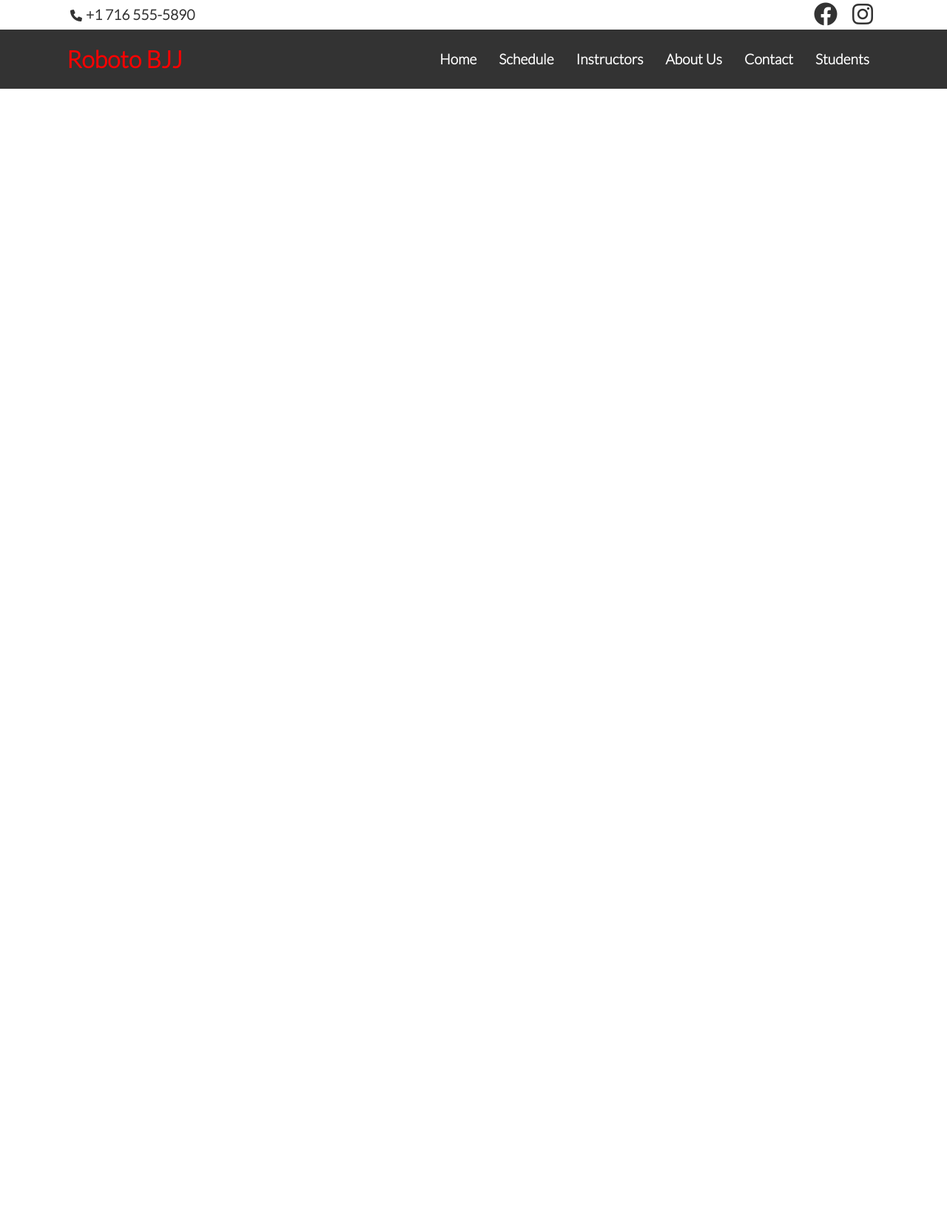
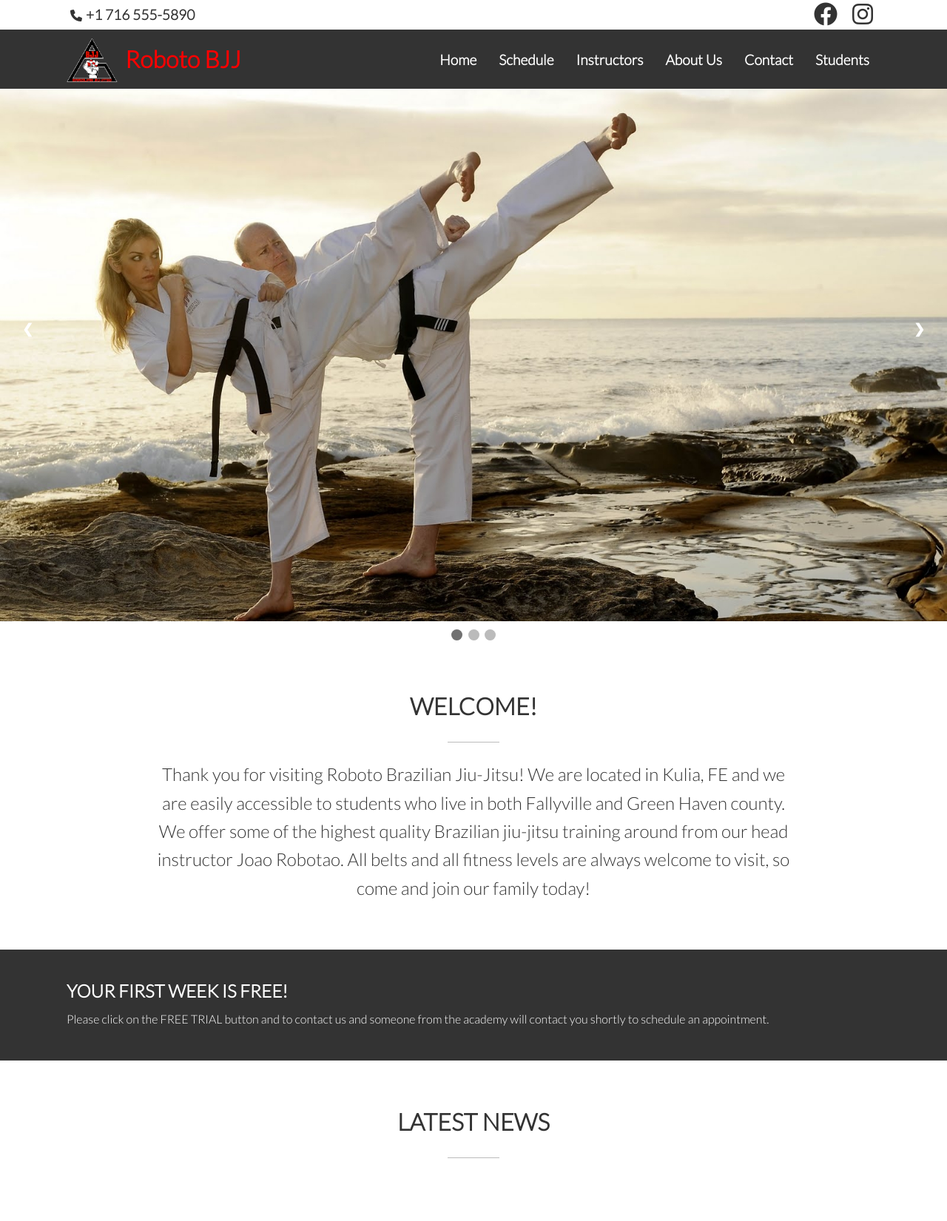
Before and after one commit to RKenny23/bjj-site, a plain HTML site: page index.html in a window 1280 px wide. Shown: the whole page at 74% size. Before the commit the page ends 800 px from the top, so only its background shows below. Drawn offline with Linux system fonts and the light colour scheme.

Commit message:
first few sections done.

```diff
--- a/index.html
+++ b/index.html
@@ -4,10 +4,10 @@
     <meta charset="UTF-8" />
     <meta http-equiv="X-UA-Compatible" content="IE=edge" />
     <meta name="viewport" content="width=device-width, initial-scale=1.0" />
-    <title>Roboto Brazilian Jiu-Jitsu</title>
+    <title>Roboto | Brazilian Jiu-Jitsu</title>
     <link
-    rel="stylesheet"
-    href="https://cdnjs.cloudflare.com/ajax/libs/font-awesome/6.0.0-beta2/css/all.min.css"
+      rel="stylesheet"
+      href="https://cdnjs.cloudflare.com/ajax/libs/font-awesome/6.0.0-beta2/css/all.min.css"
     />
     <link rel="stylesheet" href="styles.css" />
   </head>
@@ -19,15 +19,22 @@
           <h1><i class="fas fa-phone-alt"></i>+1 716 555-5890</h1>
         </a>
         <ul>
-          <li><a href="#"><i class="fab fa-facebook fa-2x"></i></a></li>
-          <li><a href="#"><i class="fab fa-instagram fa-2x"></i></a></li>
+          <li>
+            <a href="#"><i class="fab fa-facebook fa-2x"></i></a>
+          </li>
+          <li>
+            <a href="#"><i class="fab fa-instagram fa-2x"></i></a>
+          </li>
         </ul>
       </div>
     </header>
     <!-- Navbar -->
     <div class="navbar">
       <div class="container flex">
-        <h1><a href="#">Roboto BJJ</a></h1>
+        <a class="logo" href="#">
+          <img src="images/logo.png" alt="" />
+          <h1>Roboto BJJ</h1>
+        </a>
         <nav>
           <ul>
             <li><a href="index.html">Home</a></li>
@@ -40,5 +47,59 @@
         </nav>
       </div>
     </div>
+    <!-- Slideshow -->
+    <div class="slideshow-container">
+      <div class="mySlides fade">
+        <img src="images/ukjLiJ.jpg" style="width: 100%" />
+      </div>
+      <div class="mySlides fade">
+        <img
+          src="images/12360071_10153882896216812_4825515915730736432_n_1024x1024.webp"
+          style="width: 100%"
+        />
+      </div>
+      <div class="mySlides fade">
+        <img src="images/uQHq0I.jpg" style="width: 100%" />
+      </div>
+      <!-- Next and previous buttons -->
+      <a class="prev" onclick="plusSlides(-1)">&#10094;</a>
+      <a class="next" onclick="plusSlides(1)">&#10095;</a>
+    </div>
+    <!-- The dots/circles -->
+    <div style="text-align: center">
+      <span class="dot" onclick="currentSlide(1)"></span>
+      <span class="dot" onclick="currentSlide(2)"></span>
+      <span class="dot" onclick="currentSlide(3)"></span>
+    </div>
+    <!-- Welcome -->
+    <div class="container welcome">
+      <h1>WELCOME!</h1>
+      <span class="center-line"></span>
+      <p>
+        Thank you for visiting Roboto Brazilian Jiu-Jitsu! We are located in
+        Kulia, FE and we are easily accessible to students who live in both
+        Fallyville and Green Haven county. We offer some of the highest quality
+        Brazilian jiu-jitsu training around from our head instructor Joao
+        Robotao. All belts and all fitness levels are always welcome to visit,
+        so come and join our family today!
+      </p>
+    </div>
+    <!-- Trial -->
+    <div class="trial">
+      <div class="container">
+        <h2>YOUR FIRST WEEK IS FREE!</h2>
+        <p>
+          Please click on the FREE TRIAL button and to contact us and someone
+          from the academy will contact you shortly to schedule an appointment.
+        </p>
+      </div>
+    </div>
+    <!-- News -->
+    <div class="news">
+      <h1>LATEST NEWS</h1>
+      <span class="center-line"></span>
+    </div>
+    <!-- footer -->
+    <script src="script.js"></script>
   </body>
 </html>
--- /dev/null
+++ b/p_style.css
@@ -0,0 +1,48 @@
+html, body {
+  height: 4000px;
+}
+
+.navbar-fixed {
+  top: 0;
+  z-index: 100;
+  position: fixed;
+  width: 100%;
+}
+
+#body_div {
+  top: 0;
+  position: relative;
+  height: 200px;
+  background-color: green;
+}
+
+#banner {
+  width: 100%;
+  height: 273px;
+  background-color: gray;
+  overflow: hidden;
+}
+
+#nav_bar {
+  border: 0;
+  background-color: #202020;
+  border-radius: 0px;
+  margin-bottom: 0;
+  height: 30px;
+}
+
+/* the below css are for the links, not needed for sticky nav */
+.nav_links {
+  margin: 0;
+}
+
+.nav_links li {
+  display: inline-block;
+  margin-top: 4px;
+}
+
+.nav_links li a {
+  padding: 0 15.5px;
+  color: #3498db;
+  text-decoration: none;
+}
--- /dev/null
+++ b/script.js
@@ -0,0 +1,28 @@
+var slideIndex = 1;
+showSlides(slideIndex);
+
+// Next/previous controls
+function plusSlides(n) {
+  showSlides(slideIndex += n);
+}
+
+// Thumbnail image controls
+function currentSlide(n) {
+  showSlides(slideIndex = n);
+}
+
+function showSlides(n) {
+  var i;
+  var slides = document.getElementsByClassName("mySlides");
+  var dots = document.getElementsByClassName("dot");
+  if (n > slides.length) {slideIndex = 1}
+  if (n < 1) {slideIndex = slides.length}
+  for (i = 0; i < slides.length; i++) {
+      slides[i].style.display = "none";
+  }
+  for (i = 0; i < dots.length; i++) {
+      dots[i].className = dots[i].className.replace(" active", "");
+  }
+  slides[slideIndex-1].style.display = "block";
+  dots[slideIndex-1].className += " active";
+}
--- a/styles.css
+++ b/styles.css
@@ -90,10 +90,27 @@ header li {
   background-color: var(--primary-color);
   color: #fff;
   height: 80px;
+  /* position: fixed;  */
+  /* top: 0; Position the navbar at the top of the page */
+  /* overflow: hidden; */
+  /* width: 100%; */
+}
+
+.logo {
+  display: flex;
+  color: var(--secondary-color);
+}
+
+.logo h1 {
+  padding-left: 10px;
+}
+
+.navbar img {
+  height: 60px;
 }
 
 .navbar h1 a {
-  color: var(--secondary-color);
+  /* color: var(--secondary-color); */
 }
 
 .navbar ul {
@@ -112,3 +129,109 @@ header li {
   color: var(--secondary-color);
   transition: 0.3s;
 }
+
+/* SLideshow */
+.slideshow-container {
+  /* max-width: 1000px; */
+  /* position: relative; */
+  /* margin: auto; */
+}
+
+/* Hide the images by default */
+/* .mySlides {
+  display: none;
+} */
+
+/* Next & previous buttons */
+.prev, .next {
+  cursor: pointer;
+  position: absolute;
+  top: 50%;
+  width: auto;
+  padding: 10px;
+  color: white;
+  font-weight: bold;
+  font-size: 18px;
+  transition: 0.6s ease;
+  border-radius: 10%;
+  user-select: none;
+  margin: 20px;
+}
+
+/* Position the "next button" to the right */
+.next {
+  right: 0;
+  /* border-radius: 50%; */
+}
+
+
+/* On hover, add a black background color with a little bit see-through */
+.prev:hover, .next:hover {
+  background-color: rgba(0,0,0,0.7);
+}
+
+/* The dots/bullets/indicators */
+.dot {
+  cursor: pointer;
+  height: 15px;
+  width: 15px;
+  margin: 0 2px;
+  background-color: #bbb;
+  border-radius: 50%;
+  display: inline-block;
+  transition: background-color 0.6s ease;
+}
+
+.active, .dot:hover {
+  background-color: #717171;
+}
+
+/* Fading animation */
+.fade {
+  -webkit-animation-name: fade;
+  -webkit-animation-duration: 1.5s;
+  animation-name: fade;
+  animation-duration: 1.5s;
+}
+
+@-webkit-keyframes fade {
+  from {opacity: .4}
+  to {opacity: 1}
+}
+
+@keyframes fade {
+  from {opacity: .4}
+  to {opacity: 1}
+}
+
+.welcome {
+  text-align: center;
+  margin: 4rem auto;
+}
+
+.welcome p {
+  max-width: 80%;
+  margin: 18px auto;
+  font-size: 1.5rem;
+}
+
+.center-line {
+  display: inline-block;
+  width: 70px;
+  height: 1px;
+  border-top: 1px solid #bbb;
+  margin: auto;
+}
+
+.trial {
+  color: #fff;
+  background-color: var(--primary-color);
+  height: 150px;
+  padding: 2rem 0;
+}
+
+.news {
+  text-align: center;
+  height: 150px;
+  margin: 4rem auto;
+}
```
Also changed, not shown: p_script.js (added, +19 -0 lines), playground.html (added, +28 -0 lines).
